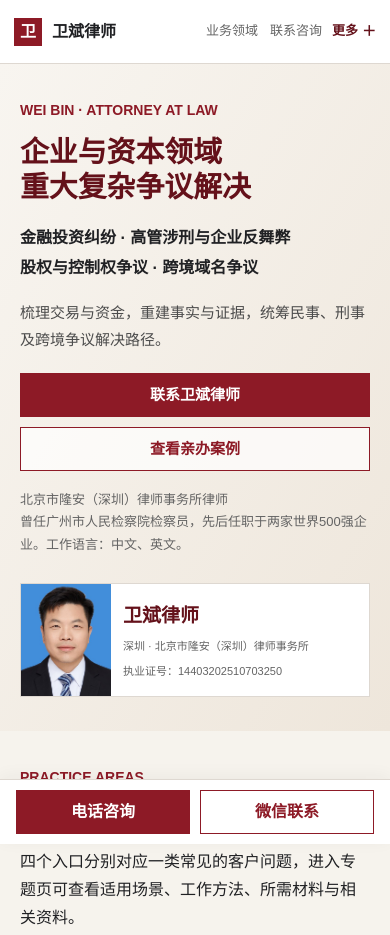
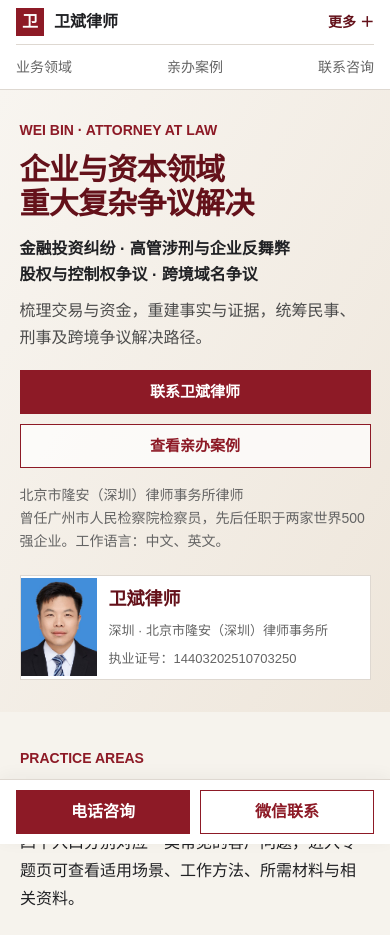
Before and after one commit to binwei728-prog/weibinlawyer-pages, a plain HTML site: page index.html in a window 390 px wide. Shown: the top 935 px of the page. Drawn offline with Linux system fonts and the light colour scheme.

Commit message:
style(home): 首页首屏与移动端导航精修（WB-20261126-HOME）
- index.html 仅更新样式表版本号 20261029 -> 20261126-polish
- assets/home.css 精修首屏排版、移动端两行导航、咨询按钮触控区与图片卡片

```diff
--- a/assets/home.css
+++ b/assets/home.css
@@ -11,14 +11,16 @@
 .more-nav nav a { display:block; padding:10px 14px; }
 .home-page a:focus-visible,.more-nav summary:focus-visible { outline:3px solid var(--gold); outline-offset:4px; }
 .home-page section,.home-wechat { scroll-margin-top:90px; }
-.home-page .hero { grid-template-columns:minmax(0,1.5fr) minmax(250px,.7fr); align-items:center; min-height:0; gap:64px; padding:64px 7vw; background:linear-gradient(120deg,#f8f5f0,#eee6db); }
-.home-page .hero-copy { padding:0; }
-.home-page h1 { font-size:clamp(32px,3.7vw,57px); line-height:1.23; margin-bottom:24px; }
+.home-page .hero { grid-template-columns:minmax(0,1.5fr) minmax(250px,.7fr); align-items:center; min-height:0; gap:clamp(32px,5vw,80px); padding:clamp(44px,5vw,76px) max(7vw,calc((100% - 1280px) / 2)); background:linear-gradient(120deg,#f8f5f0,#eee6db); }
+.home-page .hero-copy { min-width:0; padding:0; }
+.home-page .hero-copy > .eyebrow { margin-bottom:10px; }
+.home-page .hero-copy h1 { color:var(--red-dark); letter-spacing:-.025em; }
+.home-page h1 { font-size:clamp(34px,4.1vw,64px); line-height:1.16; margin-bottom:20px; }
 .home-page h1 span { display:block; }
-.home-page .hero-lead { font-size:clamp(17px,1.7vw,24px); line-height:1.8; margin-bottom:16px; }
-.home-page .hero-body { font-size:17px; line-height:1.8; max-width:580px; margin-bottom:24px; }
-.home-page .hero-bio { font-size:14px; color:var(--muted); margin:24px 0 0; }
-.home-profile { max-width:310px; justify-self:end; background:#fff; border:1px solid var(--line); }
+.home-page .hero-lead { font-size:clamp(17px,1.45vw,22px); line-height:1.65; margin-bottom:12px; }
+.home-page .hero-body { font-size:17px; line-height:1.75; max-width:36em; margin-bottom:22px; }
+.home-page .hero-bio { font-size:14px; color:var(--muted); margin:20px 0 0; line-height:1.65; }
+.home-profile { width:100%; max-width:320px; justify-self:end; background:#fff; border:1px solid var(--line); }
 .home-profile img { display:block; width:100%; height:auto; aspect-ratio:390/460; object-fit:cover; object-position:center 15%; }
 .home-profile>div { display:grid; gap:5px; padding:18px; }
 .home-profile strong { color:var(--red-dark); font-size:23px; }
@@ -51,34 +53,36 @@
 .home-wechat p { font-size:13px; color:var(--muted); margin:0; }
 .mobile-contact { display:none; }
 @media(max-width:980px) {
- .home-page .hero { gap:30px; grid-template-columns:minmax(0,1fr) 240px; padding:44px 5vw; }
+ .home-page .hero { gap:30px; grid-template-columns:minmax(0,1fr) minmax(200px,33%); padding:44px 5vw; }
  .home-page .section { padding:40px 5vw; }
  .home-page .home-card-grid { gap:12px; }
  .home-page .home-card-grid .article-row { padding:18px; }
 }
 @media(max-width:700px) {
  .home-page { padding-bottom:calc(64px + env(safe-area-inset-bottom)); }
- .home-page .site-header { position:sticky; min-height:64px; padding:0 14px; gap:10px; }
+ .home-page .site-header { position:sticky; display:grid; grid-template-columns:minmax(0,1fr) auto; gap:0 12px; min-height:0; padding:0 16px; }
+ .home-page .brand { min-height:44px; justify-self:start; }
  .home-page .brand-text { font-size:16px; }
  .home-page .brand-mark { width:28px; height:28px; font-size:16px; }
- .home-page .home-nav { gap:12px; font-size:13px; flex-shrink:0; }
- .home-nav a { min-height:44px; display:flex; align-items:center; white-space:nowrap; }
- .home-nav a:nth-child(2) { display:none; }
- .more-nav summary { font-size:13px; white-space:nowrap; gap:4px; }
+ .home-page .home-nav { grid-row:2; grid-column:1/-1; justify-content:space-between; gap:8px; width:100%; margin:0; border-top:1px solid var(--line); font-size:14px; }
+ .home-nav > a { min-height:44px; display:flex; align-items:center; white-space:nowrap; }
+ .home-page .more-nav { grid-row:1; grid-column:2; }
+ .more-nav summary { font-size:14px; white-space:nowrap; gap:4px; }
  .more-nav summary::after { font-size:14px; }
- .more-nav nav { top:48px; }
- .home-page .hero { display:flex; flex-direction:column; align-items:stretch; padding:34px 20px; gap:26px; }
- .home-page h1 { font-size:clamp(28px,7.4vw,42px); margin-bottom:18px; }
- .home-page .hero-lead { font-size:16px; line-height:1.85; }
- .home-page .hero-body { font-size:15px; margin-bottom:20px; }
+ .more-nav nav { top:44px; }
+ .home-page section,.home-wechat { scroll-margin-top:104px; }
+ .home-page .hero { display:flex; flex-direction:column; align-items:stretch; padding:28px clamp(16px,5vw,28px) 32px; gap:22px; }
+ .home-page h1 { font-size:clamp(30px,7.5vw,46px); margin-bottom:14px; }
+ .home-page .hero-lead { font-size:16px; line-height:1.6; margin-bottom:10px; }
+ .home-page .hero-body { font-size:16px; line-height:1.7; margin-bottom:18px; }
  .home-page .hero-actions { gap:10px; }
- .home-page .hero-actions .button { padding:0 14px; font-size:15px; }
- .home-page .hero-bio { margin-top:18px; font-size:13px; }
- .home-profile { display:flex; align-items:center; max-width:none; width:100%; }
- .home-profile img { width:90px; height:112px; flex-shrink:0; object-fit:cover; }
- .home-profile>div { padding:10px 12px; }
- .home-profile strong { font-size:19px; }
- .home-profile span { font-size:11px; }
+ .home-page .hero-actions .button { padding:0 12px; font-size:15px; min-height:44px; }
+ .home-page .hero-bio { margin-top:16px; font-size:14px; }
+ .home-profile { display:grid; grid-template-columns:76px minmax(0,1fr); align-items:center; max-width:none; }
+ .home-profile img { width:76px; height:98px; object-fit:cover; }
+ .home-profile>div { padding:8px 12px; }
+ .home-profile strong { font-size:18px; }
+ .home-profile span { font-size:13px; overflow-wrap:anywhere; }
  .home-page .section { padding:34px 20px; }
  .home-page .service-grid,.home-card-grid,.home-proof-grid { grid-template-columns:1fr; gap:14px; }
  .home-page .service-grid article { padding:20px; }
```
Also changed, not shown: index.html (+1 -1 lines).
